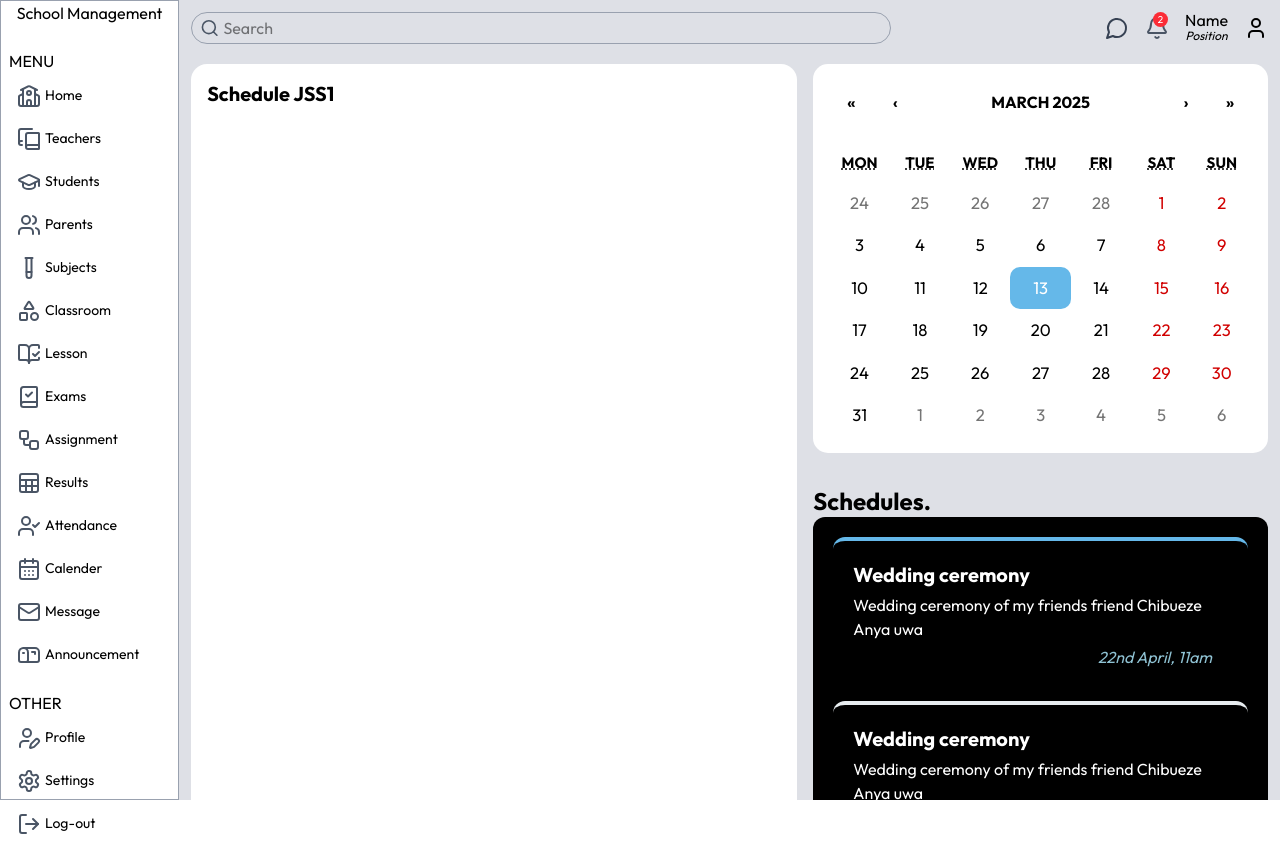
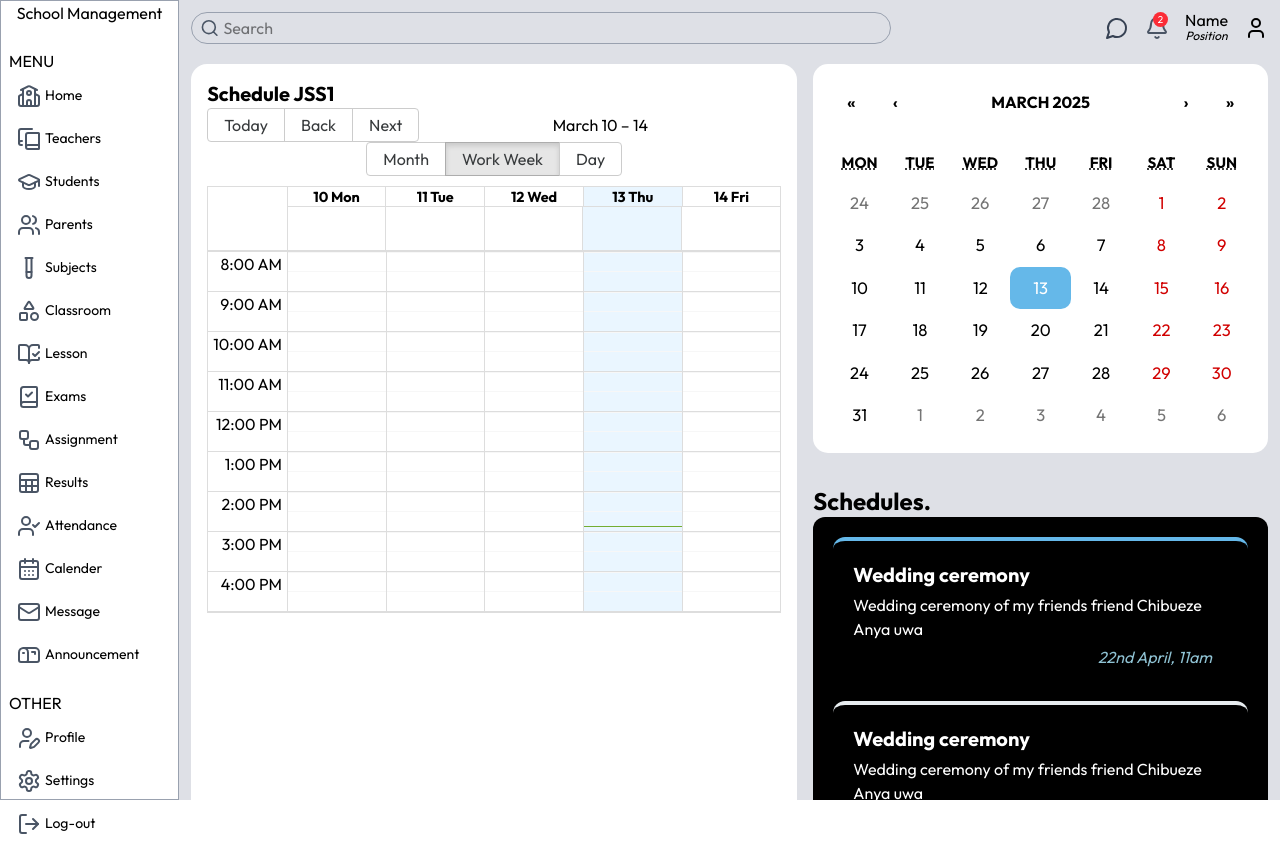
Before and after one commit to Chinweike99/school_management_system, a Next.js app: page /student in a window 1280 px wide. Built offline with nearby package versions, Linux system fonts and the light colour scheme; a web font is replaced by a local one.

Commit message:
calendar

```diff
--- a/package.json
+++ b/package.json
@@ -12,9 +12,11 @@
     "@shadcn/ui": "^0.0.4",
     "clsx": "^2.1.1",
     "lucide-react": "^0.479.0",
+    "moment": "^2.30.1",
     "next": "15.2.1",
     "re-chart": "^1.0.0",
     "react": "^19.0.0",
+    "react-big-calendar": "^1.18.0",
     "react-calendar": "^5.1.0",
     "react-dom": "^19.0.0",
     "recharts": "^2.15.1",
@@ -25,6 +27,7 @@
     "@tailwindcss/postcss": "^4",
     "@types/node": "^20",
     "@types/react": "^19",
+    "@types/react-big-calendar": "^1.16.1",
     "@types/react-dom": "^19",
     "eslint": "^9",
     "eslint-config-next": "15.2.1",
--- a/src/app/(dashboard)/student/page.tsx
+++ b/src/app/(dashboard)/student/page.tsx
@@ -1,4 +1,8 @@
+"use client";
+
+
 import Announcement from '@/app/components/Announcement'
+import BigCalendar from '@/app/components/BigCalendar'
 import EventCalender from '@/app/components/EventCalender'
 import React from 'react'
 
@@ -9,6 +13,7 @@ const Studentpage = () => {
       <div className='w-full xl:w-2/3'>
           <div className='h-full bg-white p-4 rounded-2xl'>
             <h1 className='text-xl font-semibold'>Schedule JSS1</h1>
+            <BigCalendar />
           </div>
       </div>
 
--- /dev/null
+++ b/src/app/components/BigCalendar.tsx
@@ -0,0 +1,37 @@
+import { Calendar, momentLocalizer, View, Views } from 'react-big-calendar'
+import moment from 'moment'
+import { calendarEvents } from '@/lib/data'
+import 'react-big-calendar/lib/css/react-big-calendar.css'
+import { useState } from 'react';
+
+
+const localizer = momentLocalizer(moment);
+
+
+const BigCalendar = () => {
+  const [view, setView] = useState<View>(Views.WORK_WEEK);
+const handleOnChangeView = (selectedView: View) =>{
+  setView(selectedView)
+}
+
+
+
+  return (
+    <div>
+    <Calendar
+      localizer={localizer}
+      events={calendarEvents}
+      startAccessor="start"
+      endAccessor="end"
+      views={["month","work_week", "day"]}
+      view={view}
+      style={{height: "98%"}}
+      onView={handleOnChangeView}
+      min={new Date(2025, 1, 0, 8, 0, 0)}
+      max={new Date(2025, 1, 0, 17, 0, 0)}
+    />
+  </div>
+  );
+}
+
+export default BigCalendar;
--- a/src/lib/data.ts
+++ b/src/lib/data.ts
@@ -921,143 +921,143 @@ export const calendarEvents = [
   {
     title: "Math",
     allDay: false,
-    start: new Date(2024, 7, 12, 8, 0),
-    end: new Date(2024, 7, 12, 8, 45),
+    start: new Date(2025, 7, 12, 8, 0),
+    end: new Date(2025, 7, 12, 8, 45),
   },
   {
     title: "English",
     allDay: false,
-    start: new Date(2024, 7, 12, 9, 0),
-    end: new Date(2024, 7, 12, 9, 45),
+    start: new Date(2025, 7, 12, 9, 0),
+    end: new Date(2025, 7, 12, 9, 45),
   },
   {
     title: "Biology",
     allDay: false,
-    start: new Date(2024, 7, 12, 10, 0),
-    end: new Date(2024, 7, 12, 10, 45),
+    start: new Date(2025, 7, 12, 10, 0),
+    end: new Date(2025, 7, 12, 10, 45),
   },
   {
     title: "Physics",
     allDay: false,
-    start: new Date(2024, 7, 12, 11, 0),
-    end: new Date(2024, 7, 12, 11, 45),
+    start: new Date(2025, 7, 12, 11, 0),
+    end: new Date(2025, 7, 12, 11, 45),
   },
   {
     title: "Chemistry",
     allDay: false,
-    start: new Date(2024, 7, 12, 13, 0),
-    end: new Date(2024, 7, 12, 13, 45),
+    start: new Date(2025, 7, 12, 13, 0),
+    end: new Date(2025, 7, 12, 13, 45),
   },
   {
     title: "History",
     allDay: false,
-    start: new Date(2024, 7, 12, 14, 0),
-    end: new Date(2024, 7, 12, 14, 45),
+    start: new Date(2025, 7, 12, 14, 0),
+    end: new Date(2025, 7, 12, 14, 45),
   },
   {
     title: "English",
     allDay: false,
-    start: new Date(2024, 7, 13, 9, 0),
-    end: new Date(2024, 7, 13, 9, 45),
+    start: new Date(2025, 7, 13, 9, 0),
+    end: new Date(2025, 7, 13, 9, 45),
   },
   {
     title: "Biology",
     allDay: false,
-    start: new Date(2024, 7, 13, 10, 0),
-    end: new Date(2024, 7, 13, 10, 45),
+    start: new Date(2025, 7, 13, 10, 0),
+    end: new Date(2025, 7, 13, 10, 45),
   },
   {
     title: "Physics",
     allDay: false,
-    start: new Date(2024, 7, 13, 11, 0),
-    end: new Date(2024, 7, 13, 11, 45),
+    start: new Date(2025, 7, 13, 11, 0),
+    end: new Date(2025, 7, 13, 11, 45),
   },
 
   {
     title: "History",
     allDay: false,
-    start: new Date(2024, 7, 13, 14, 0),
-    end: new Date(2024, 7, 13, 14, 45),
+    start: new Date(2025, 7, 13, 14, 0),
+    end: new Date(2025, 7, 13, 14, 45),
   },
   {
     title: "Math",
     allDay: false,
-    start: new Date(2024, 7, 14, 8, 0),
-    end: new Date(2024, 7, 14, 8, 45),
+    start: new Date(2025, 7, 14, 8, 0),
+    end: new Date(2025, 7, 14, 8, 45),
   },
   {
     title: "Biology",
     allDay: false,
-    start: new Date(2024, 7, 14, 10, 0),
-    end: new Date(2024, 7, 14, 10, 45),
+    start: new Date(2025, 7, 14, 10, 0),
+    end: new Date(2025, 7, 14, 10, 45),
   },
 
   {
     title: "Chemistry",
     allDay: false,
-    start: new Date(2024, 7, 14, 13, 0),
-    end: new Date(2024, 7, 14, 13, 45),
+    start: new Date(2025, 7, 14, 13, 0),
+    end: new Date(2025, 7, 14, 13, 45),
   },
   {
     title: "History",
     allDay: false,
-    start: new Date(2024, 7, 14, 14, 0),
-    end: new Date(2024, 7, 13, 14, 45),
+    start: new Date(2025, 7, 14, 14, 0),
+    end: new Date(2025, 7, 13, 14, 45),
   },
   {
     title: "English",
     allDay: false,
-    start: new Date(2024, 7, 15, 9, 0),
+    start: new Date(2025, 7, 15, 9, 0),
     end: new Date(2024, 7, 15, 9, 45),
   },
   {
     title: "Biology",
     allDay: false,
-    start: new Date(2024, 7, 15, 10, 0),
-    end: new Date(2024, 7, 15, 10, 45),
+    start: new Date(2025, 7, 15, 10, 0),
+    end: new Date(2025, 7, 15, 10, 45),
   },
   {
     title: "Physics",
     allDay: false,
-    start: new Date(2024, 7, 15, 11, 0),
-    end: new Date(2024, 7, 15, 11, 45),
+    start: new Date(2025, 7, 15, 11, 0),
+    end: new Date(2025, 7, 15, 11, 45),
   },
 
   {
     title: "History",
     allDay: false,
-    start: new Date(2024, 7, 15, 14, 0),
-    end: new Date(2024, 7, 15, 14, 45),
+    start: new Date(2025, 7, 15, 14, 0),
+    end: new Date(2025, 7, 15, 14, 45),
   },
   {
     title: "Math",
     allDay: false,
-    start: new Date(2024, 7, 16, 8, 0),
-    end: new Date(2024, 7, 16, 8, 45),
+    start: new Date(2025, 7, 16, 8, 0),
+    end: new Date(2025, 7, 16, 8, 45),
   },
   {
     title: "English",
     allDay: false,
-    start: new Date(2024, 7, 16, 9, 0),
-    end: new Date(2024, 7, 16, 9, 45),
+    start: new Date(2025, 7, 16, 9, 0),
+    end: new Date(2025, 7, 16, 9, 45),
   },
 
   {
     title: "Physics",
     allDay: false,
-    start: new Date(2024, 7, 16, 11, 0),
-    end: new Date(2024, 7, 16, 11, 45),
+    start: new Date(2025, 7, 16, 11, 0),
+    end: new Date(2025, 7, 16, 11, 45),
   },
   {
     title: "Chemistry",
     allDay: false,
-    start: new Date(2024, 7, 16, 13, 0),
-    end: new Date(2024, 7, 16, 13, 45),
+    start: new Date(2025, 7, 16, 13, 0),
+    end: new Date(2025, 7, 16, 13, 45),
   },
   {
     title: "History",
     allDay: false,
-    start: new Date(2024, 7, 16, 14, 0),
-    end: new Date(2024, 7, 16, 14, 45),
+    start: new Date(2025, 7, 16, 14, 0),
+    end: new Date(2025, 7, 16, 14, 45),
   },
 ];
```
Also changed, not shown: 1 other file (tests, documents, lock files or other folders).
